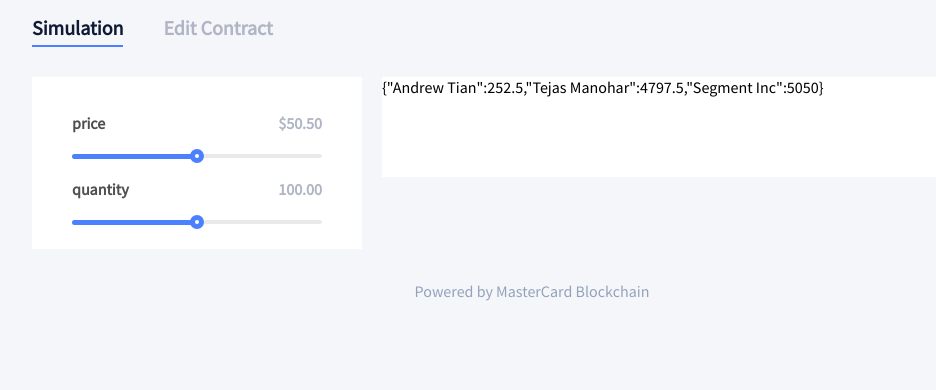
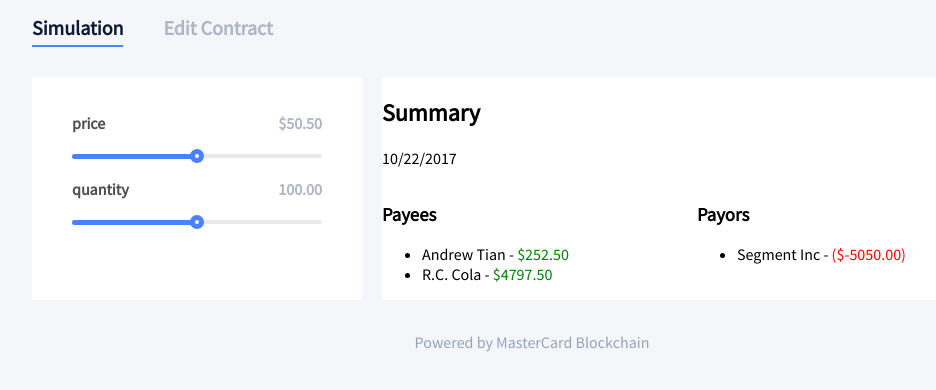
Before and after one commit to macalinao/fineprint, a React (Create React App) app: page / in a window 1280 px wide. Shown: the top 390 px of the page, without its empty margins (108-1044 px from the left). Built offline with nearby package versions, Linux system fonts and the light colour scheme.

Commit message:
default sim works

```diff
--- a/src/App.css
+++ b/src/App.css
@@ -39,7 +39,6 @@ body {
 
 .simulation {
   background-color: #ffffff;
-  height: 100px;
   flex-grow: 1;
 }
 
@@ -130,3 +129,20 @@ body {
   display: inline-block;
   position: "relative";
 }
+
+.simParticipants {
+  display: flex;
+  flex-direction: row;
+}
+
+.simParticipants > div {
+  width: 50%;
+}
+
+.payees .money {
+  color: green;
+}
+
+.payors .money {
+  color: red;
+}
--- a/src/App.js
+++ b/src/App.js
@@ -27,7 +27,7 @@ const DEFAULT_CONTRACT = `
   return {
     //inputs
     'Andrew Tian': total * 0.05,
-    'Tejas Manohar': total * 0.95,
+    'R.C. Cola': total * 0.95,
     //outputs
     'Segment Inc': total
   }
@@ -48,14 +48,39 @@ const DEFAULT_INPUTS = [
   }
 ];
 
+const DEFAULT_RECIPIENT_OUTPUTS = [
+  {
+    name: "Andrew Tian",
+    address: "1btcalskjdlksajdlsa",
+    outputType: "recipient"
+  },
+  {
+    name: "R.C. Cola",
+    address: "3btcalskjdlksajdlsa",
+    outputType: "recipient"
+  }
+];
+
+const DEFAULT_SOURCE_OUTPUTS = [
+  {
+    name: "Segment Inc",
+    address: "4btcalskjdlksajdlsa",
+    outputType: "source"
+  }
+];
+
+const fmtMoney = (money: number) => {
+  return "$" + (money || 0).toFixed(2);
+};
+
 class App extends Component<Props, State> {
   constructor(props: Props) {
     super(props);
     this.state = {
       code: DEFAULT_CONTRACT,
       inputs: DEFAULT_INPUTS,
-      recipientOutputs: [],
-      sourceOutputs: [],
+      recipientOutputs: DEFAULT_RECIPIENT_OUTPUTS,
+      sourceOutputs: DEFAULT_SOURCE_OUTPUTS,
       selectedTab: "simulation",
       selectedEditorTab: "variables"
     };
@@ -205,6 +230,12 @@ class App extends Component<Props, State> {
   }
 
   _renderSimulation() {
+    const date = new Date();
+    const fmt =
+      date.getMonth() + 1 + "/" + date.getDate() + "/" + date.getFullYear();
+
+    const contractz = runContract(this.state.inputs, this.state.code);
+
     return (
       <div className="row">
         <InputSliders
@@ -213,7 +244,42 @@ class App extends Component<Props, State> {
           onSliderChange={this.onSliderChange}
         />
         <div className="simulation">
-          {JSON.stringify(runContract(this.state.inputs, this.state.code))}
+          <h2>Summary</h2>
+          <p>{fmt}</p>
+
+          <div className="simParticipants">
+            <div className="payees">
+              <h3>Payees</h3>
+              <ul>
+                {this.state.recipientOutputs.map(r => {
+                  return (
+                    <li>
+                      {r.name} -{" "}
+                      <span className="money">
+                        {fmtMoney(contractz[r.name])}
+                      </span>
+                    </li>
+                  );
+                })}
+              </ul>
+            </div>
+            <div className="payors">
+              <h3>Payors</h3>
+              <ul>
+                {this.state.sourceOutputs.map(r => {
+                  return (
+                    <li>
+                      {r.name} -{" "}
+                      <span className="money">
+                        ({fmtMoney(-contractz[r.name])})
+                      </span>
+                    </li>
+                  );
+                })}
+              </ul>
+            </div>
+          </div>
+          {JSON.stringify()}
         </div>
       </div>
     );
--- a/src/Participants.js
+++ b/src/Participants.js
@@ -20,11 +20,11 @@ const SELECTIONS: Array<Selection> = [
     address: "2btcalskjdlksajdlsa"
   },
   {
-    name: "Tian the Man",
+    name: "R.C. Cola",
     address: "3btcalskjdlksajdlsa"
   },
   {
-    name: "Segment inc",
+    name: "Segment Inc",
     address: "4btcalskjdlksajdlsa"
   }
 ];
--- a/src/runContract.js
+++ b/src/runContract.js
@@ -10,14 +10,13 @@ export type Input = {
 export type Output = {
   name: string,
   address: string,
-  outputType: "source" | "recipient",
-  value: number
+  outputType: "source" | "recipient"
 };
 
 export default function runContract(
   inputs: Array<Input>,
   code: string
-): Array<Output> {
+): Object {
   const inputObj = {};
   inputs.forEach(input => {
     inputObj[input.name] = input.value;
@@ -28,5 +27,5 @@ export default function runContract(
       .toString()
       .split(".")[1];
   // $FlowFixMe
-  return new Function("input", code)(inputObj);
+  return new Function("input", code)(inputObj) || {};
 }
```
